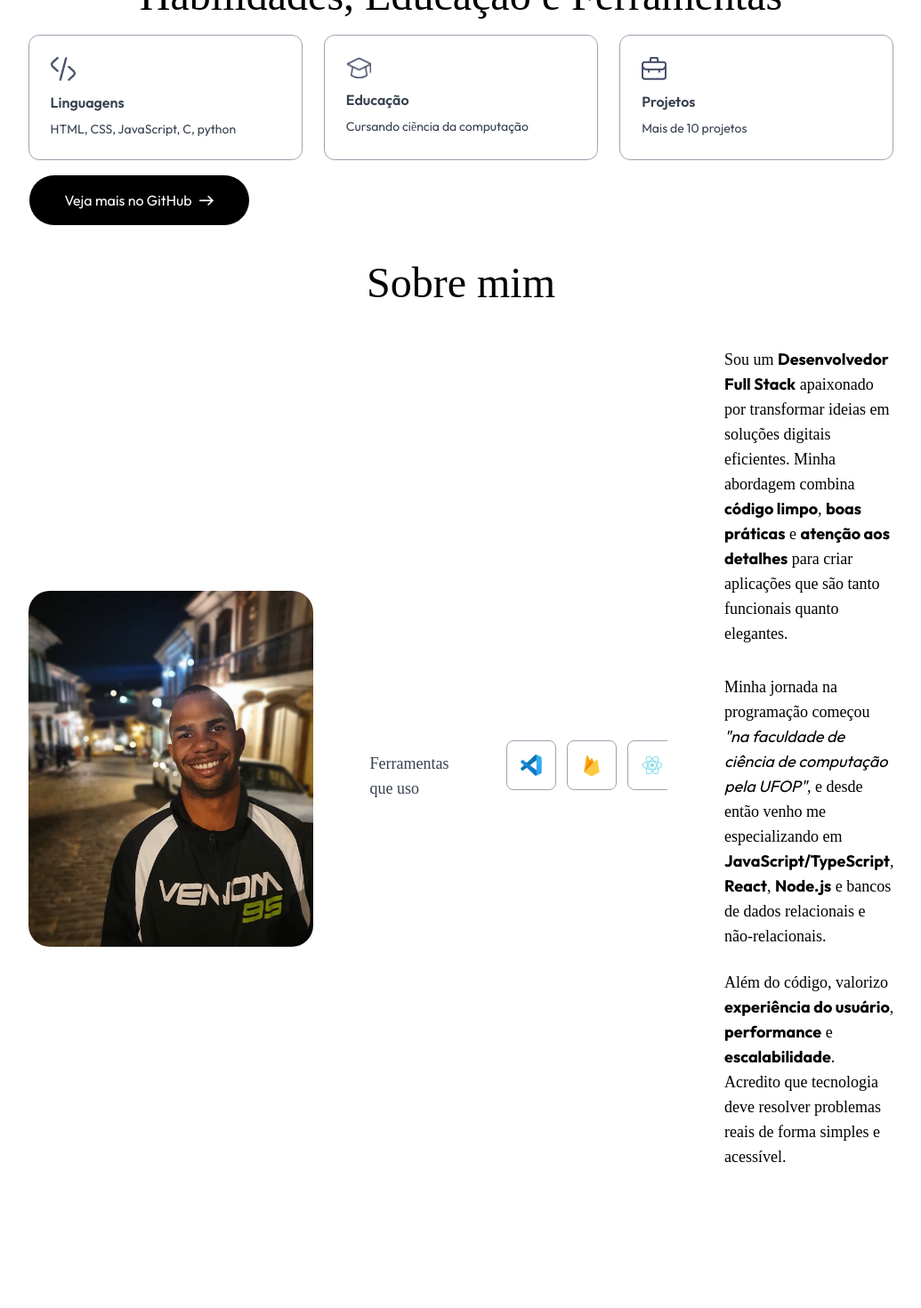
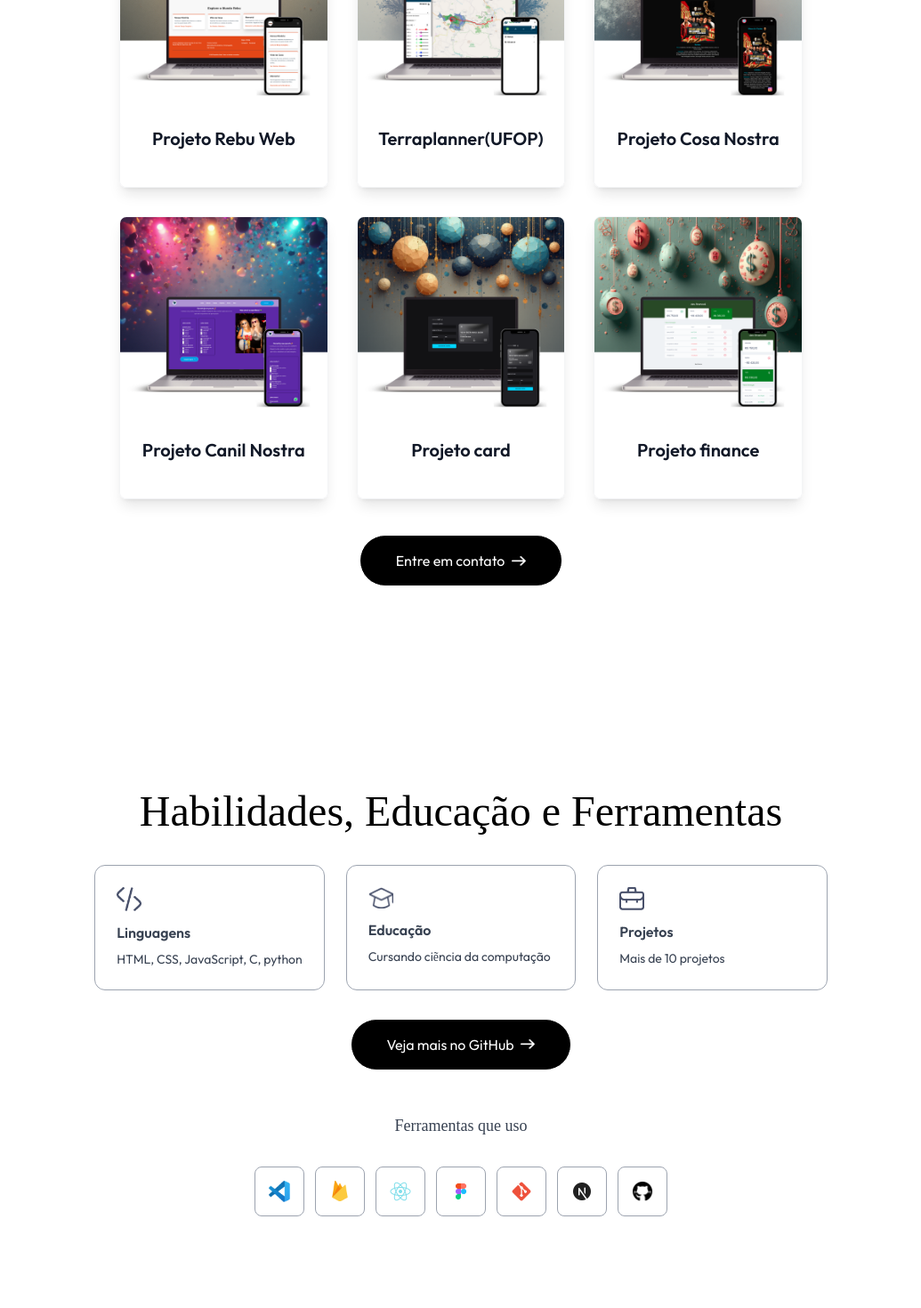
Before and after one commit to lucasFilppe/portf-lio, a Next.js app: page / in a window 1280 px wide. Shown: the part 1060-2530 px from the top of the page at 89% size, without its empty margins (122-1157 px from the left). Before the commit the page ends 2438 px from the top, so only its background shows below. Built offline with nearby package versions, Linux system fonts and the light colour scheme; a web font is replaced by a local one.

Commit message:
alterando layout 2.0

```diff
--- a/app/components/About.jsx
+++ b/app/components/About.jsx
@@ -1,73 +1,21 @@
-import { assets, infoList, toolsData } from "@/assets/assets";
-import Image from "next/image";
+
 import React from "react";
 
 const About = () => {
   return (
     <div
-      id="sobre"
-      className="w-full px-4 sm:px-8 md:px-[12%] py-10 scroll-mt-20"
-    >
-      <h2 className="text-center text-3xl sm:text-4xl md:text-5xl font-Ovo mb-5">
-        Habilidades, Educação e Ferramentas
-      </h2>
+  id="sobre"
+  className="w-full px-4 sm:px-8 md:px-[12%] py-10 scroll-mt-36" // Aumentado o valor
+>
 
-      {/* Lista de informações */}
-      <ul className="grid grid-cols-1 sm:grid-cols-2 lg:grid-cols-3 gap-4 sm:gap-6 max-w-full">
-        {infoList.map(({ icon, title, description }, index) => (
-          <li
-            key={index}
-            className="border-[0.5px] border-gray-400 rounded-xl p-4 sm:p-6 cursor-pointer hover:bg-lightHover hover:translate-y-1 duration-500 hover:shadow-lg flex flex-col items-start"
-          >
-            <Image src={icon} alt={title} className="w-6 sm:w-7 mb-3" />
-            <h3 className="font-semibold text-gray-700 text-sm sm:text-base mb-2">
-              {title}
-            </h3>
-            <p className="text-gray-700 text-xs sm:text-sm">{description}</p>
-          </li>
-        ))}
-      </ul>
-
-      <div className="flex flex-col sm:flex-row items-center gap-4 mt-4">
-        <a
-          href="https://github.com/lucasFilppe?tab=repositories"
-          target="_blank" // Boa prática para links externos
-          rel="noopener noreferrer" // Boa prática de segurança
-          className="px-10 py-3 border border-white rounded-full bg-black text-white flex items-center gap-2"
-        >
-          Veja mais no GitHub
-          <Image src={assets.right_arrow_white} alt="" className="w-4" />
-        </a>
-      </div>
 
       <h2 className="text-center text-3xl sm:text-4xl md:text-5xl font-Ovo mb-12 mt-10">
         Sobre mim
       </h2>
 
       <div className="flex flex-col lg:flex-row items-center gap-8 lg:gap-16">
-        {/* Imagem do perfil */}
-        <div className="w-36 sm:w-48 md:w-64 lg:w-80 rounded-3xl flex-shrink-0">
-          <Image
-            src={assets.perfil}
-            alt="user"
-            className="w-full h-auto rounded-3xl"
-          />
-        </div>
 
-        {/* Ferramentas */}
-        <h4 className="mt-8 mb-4 text-gray-700 font-Ovo text-base sm:text-lg">
-          Ferramentas que uso
-        </h4>
-        <ul className="flex items-center gap-2 sm:gap-3 overflow-x-auto pb-2">
-          {toolsData.map((tool, index) => (
-            <li
-              key={index}
-              className="flex items-center justify-center w-10 sm:w-12 md:w-14 aspect-square border border-gray-400 rounded-lg cursor-pointer hover:translate-y-1 duration-500 flex-shrink-0"
-            >
-              <Image src={tool} alt="tool" className="w-4 sm:w-5 md:w-6" />
-            </li>
-          ))}
-        </ul>
+
 
         {/* Texto e informações */}
         <div className="flex-1">
--- /dev/null
+++ b/app/components/Habilidades.jsx
@@ -0,0 +1,60 @@
+import { assets, infoList, toolsData} from "@/assets/assets";
+import Image from "next/image";
+import React from "react";
+
+const Habilidades = () => {
+  return (
+    <div id="habilidades" className="w-full px-4 sm:px-8 md:px-[12%] h-screen flex flex-col items-center justify-center gap-4 text-center">
+      <h2 className="text-center text-3xl sm:text-4xl md:text-5xl font-Ovo mb-5">
+        Habilidades, Educação e Ferramentas
+      </h2>
+
+      {/* Lista de informações */}
+      <ul className="grid grid-cols-1 sm:grid-cols-2 lg:grid-cols-3 gap-4 sm:gap-6 max-w-full">
+        {infoList.map(({ icon, title, description }, index) => (
+          <li
+            key={index}
+            className="border-[0.5px] border-gray-400 rounded-xl p-4 sm:p-6 cursor-pointer hover:bg-lightHover hover:translate-y-1 duration-500 hover:shadow-lg flex flex-col items-start"
+          >
+            <Image src={icon} alt={title} className="w-6 sm:w-7 mb-3" />
+            <h3 className="font-semibold text-gray-700 text-sm sm:text-base mb-2">
+              {title}
+            </h3>
+            <p className="text-gray-700 text-xs sm:text-sm">{description}</p>
+          </li>
+        ))}
+      </ul>
+
+      <div className="flex flex-col sm:flex-row items-center gap-4 mt-4">
+        <a
+          href="https://github.com/lucasFilppe?tab=repositories"
+          target="_blank" // Boa prática para links externos
+          rel="noopener noreferrer" // Boa prática de segurança
+          className="px-10 py-3 border border-white rounded-full bg-black text-white flex items-center gap-2"
+        >
+          Veja mais no GitHub
+          <Image src={assets.right_arrow_white} alt="" className="w-4" />
+        </a>
+      </div>
+
+      {/* Ferramentas */}
+        <h4 className="mt-8 mb-4 text-gray-700 font-Ovo text-base sm:text-lg">
+          Ferramentas que uso
+        </h4>
+        <ul className="flex items-center gap-2 sm:gap-3 overflow-x-auto pb-2">
+          {toolsData.map((tool, index) => (
+            <li
+              key={index}
+              className="flex items-center justify-center w-10 sm:w-12 md:w-14 aspect-square border border-gray-400 rounded-lg cursor-pointer hover:translate-y-1 duration-500 flex-shrink-0"
+            >
+              <Image src={tool} alt="tool" className="w-4 sm:w-5 md:w-6" />
+            </li>
+          ))}
+        </ul>
+
+
+    </div>
+  );
+};
+
+export default Habilidades;
--- a/app/components/Navbar.jsx
+++ b/app/components/Navbar.jsx
@@ -75,16 +75,67 @@ const Navbar = () => {
         {/* Menu mobile */}
         <ul
           ref={sideMenuRef}
-          className="fixed top-0 right-0 flex flex-col gap-6 py-20 w-64 h-screen bg-rose-50 transform translate-x-full transition-transform duration-300 z-50"
+          className="fixed top-0 right-0 flex flex-col gap-6 py-20 px-8 w-72 h-screen
+             bg-white backdrop-blur-md shadow-2xl rounded-l-2xl
+             transform translate-x-full transition-transform duration-300 ease-in-out z-50"
         >
-          <div className="absolute right-6 top-6" onClick={closeMenu}>
-            <Image src={assets.close_black} alt="Fechar" className="w-5 cursor-pointer"/>
-          </div>
-          <li><a href="#top" className="font-Ovo" onClick={closeMenu}>Início</a></li>
-          <li><a href="#sobre" className="font-Ovo" onClick={closeMenu}>Sobre mim</a></li>
-          <li><a href="#trabalho" className="font-Ovo" onClick={closeMenu}>Meu trabalho</a></li>
-          <li><a href="#contato" className="font-Ovo" onClick={closeMenu}>Contato</a></li>
+          {/* Botão de fechar */}
+          <button
+            onClick={closeMenu}
+            className="absolute right-5 top-5 p-2 rounded-full bg-rose-100 hover:bg-rose-200
+               transition-colors duration-200"
+          >
+            <Image src={assets.close_black} alt="Fechar" className="w-5 h-5" />
+          </button>
+
+          {/* Links */}
+          <li>
+            <a
+              href="#top"
+              onClick={closeMenu}
+              className="font-Ovo text-lg text-gray-800 hover:text-rose-500 transition-colors duration-200"
+            >
+              Início
+            </a>
+          </li>
+          <li>
+            <a
+              href="#trabalho"
+              onClick={closeMenu}
+              className="font-Ovo text-lg text-gray-800 hover:text-rose-500 transition-colors duration-200"
+            >
+              Meu trabalho
+            </a>
+          </li>
+          <li>
+            <a
+              href="#habilidades"
+              onClick={closeMenu}
+              className="font-Ovo text-lg text-gray-800 hover:text-rose-500 transition-colors duration-200"
+            >
+              Habilidades
+            </a>
+          </li>
+          <li>
+            <a
+              href="#sobre"
+              onClick={closeMenu}
+              className="font-Ovo text-lg text-gray-800 hover:text-rose-500 transition-colors duration-200"
+            >
+              Sobre mim
+            </a>
+          </li>
+          <li>
+            <a
+              href="#contato"
+              onClick={closeMenu}
+              className="font-Ovo text-lg text-gray-800 hover:text-rose-500 transition-colors duration-200"
+            >
+              Contato
+            </a>
+          </li>
         </ul>
+
       </nav>
     </>
   );
--- a/app/page.js
+++ b/app/page.js
@@ -3,12 +3,16 @@ import Image from "next/image";
 
 import Navbar from "./components/Navbar";
 import Services from "./components/Services";
+import Header from "./components/Header";
+import Habilidades from "./components/Habilidades";
 
 export default function Home() {
   return (
     <>
       <Navbar/>
+      <Header/>
       <Services/>
+      <Habilidades/>
       <About/>
     </>
   );
```
